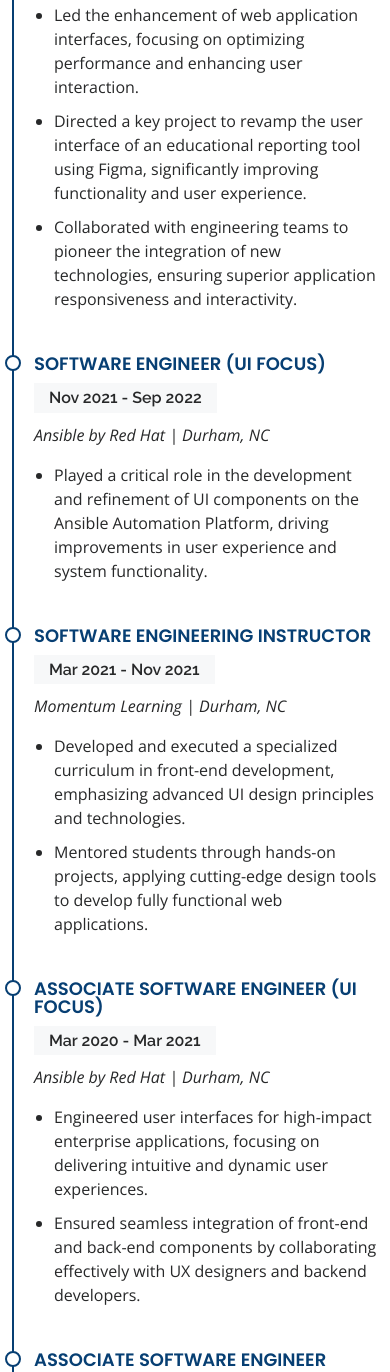
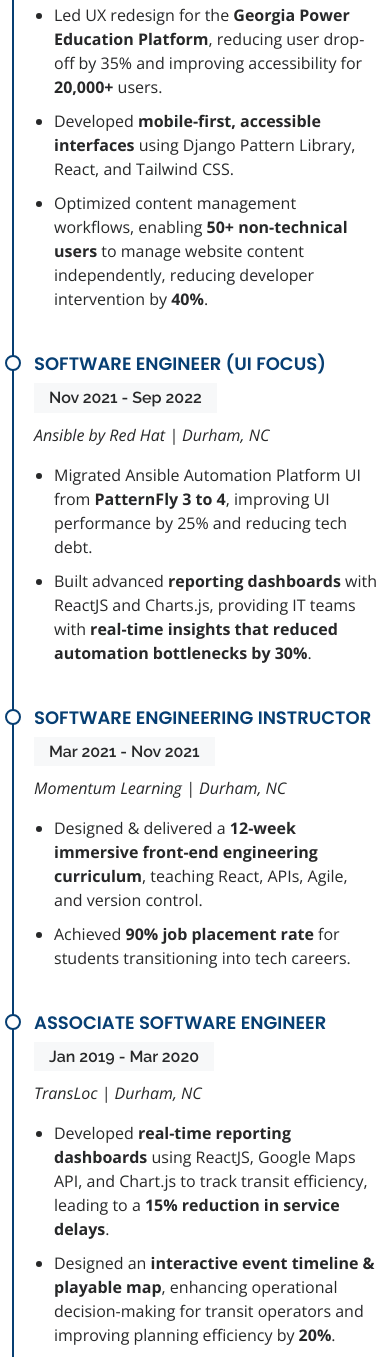
Before and after one commit to jeanetteobr/resume-site, a plain HTML site: page index.html in a window 390 px wide. Shown: the part 4440-5812 px from the top of the page. Drawn offline with nearby package versions, Linux system fonts and the light colour scheme.

Commit message:
chore: update resume

```diff
--- a/index.html
+++ b/index.html
@@ -131,7 +131,7 @@
         data-aos="zoom-in"
         data-aos-delay="100"
       >
-        <h1>Jeanette O'Brien </h1>
+        <h1>Jeanette O'Brien</h1>
         <p>
           A passionate
           <span
@@ -204,13 +204,13 @@
               </p>
 
               <p>
-                Throughout my career, I have collaborated with diverse teams at organizations
-                like Caktus Group and Ansible by Red Hat, driving projects that
-                leverage cutting-edge technologies to create impactful software
-                solutions. My technical arsenal includes expertise in
-                JavaScript, TypeScript, React.js, and modern development
-                frameworks, which I apply to build scalable, responsive, and
-                intuitive applications.
+                Throughout my career, I have collaborated with diverse teams at
+                organizations like Caktus Group and Ansible by Red Hat, driving
+                projects that leverage cutting-edge technologies to create
+                impactful software solutions. My technical arsenal includes
+                expertise in JavaScript, TypeScript, React.js, and modern
+                development frameworks, which I apply to build scalable,
+                responsive, and intuitive applications.
               </p>
 
               <p>
@@ -260,7 +260,8 @@
                     </li>
                     <li>
                       <i class="bi bi-chevron-right"></i>
-                      <strong>Specialization:</strong> <span>Front-End & UI Development</span>
+                      <strong>Specialization:</strong>
+                      <span>Front-End & UI Development</span>
                     </li>
                   </ul>
                 </div>
@@ -434,7 +435,10 @@
 
               <h3 class="resume-title">Certifications</h3>
               <div class="resume-item">
-                <h4>12-week Immersive Coding Bootcamp | Front-End &amp; Agile Software Development</h4>
+                <h4>
+                  12-week Immersive Coding Bootcamp | Front-End &amp; Agile
+                  Software Development
+                </h4>
                 <h5>Jul 2018 - Oct 2018</h5>
                 <p><em>Momentum Learning, Durham, NC</em></p>
               </div>
@@ -448,13 +452,21 @@
                 <p><em>Caktus Group | New Durham, NC </em></p>
                 <ul>
                   <li>
-                    Led the enhancement of web application interfaces, focusing on optimizing performance and enhancing user interaction.
+                    Led UX redesign for the
+                    <strong>Georgia Power Education Platform</strong>, reducing
+                    user drop-off by 35% and improving accessibility for
+                    <strong>20,000+</strong> users.
                   </li>
                   <li>
-                    Directed a key project to revamp the user interface of an educational reporting tool using Figma, significantly improving functionality and user experience.
+                    Developed
+                    <strong>mobile-first, accessible interfaces</strong> using
+                    Django Pattern Library, React, and Tailwind CSS.
                   </li>
                   <li>
-                    Collaborated with engineering teams to pioneer the integration of new technologies, ensuring superior application responsiveness and interactivity.
+                    Optimized content management workflows, enabling
+                    <strong>50+ non-technical users</strong> to manage website
+                    content independently, reducing developer intervention by
+                    <strong>40%</strong>.
                   </li>
                 </ul>
               </div>
@@ -464,7 +476,17 @@
                 <p><em>Ansible by Red Hat | Durham, NC</em></p>
                 <ul>
                   <li>
-                    Played a critical role in the development and refinement of UI components on the Ansible Automation Platform, driving improvements in user experience and system functionality.
+                    Migrated Ansible Automation Platform UI from
+                    <strong>PatternFly 3 to 4</strong>, improving UI performance
+                    by 25% and reducing tech debt.
+                  </li>
+                  <li>
+                    Built advanced <strong>reporting dashboards</strong> with
+                    ReactJS and Charts.js, providing IT teams with
+                    <strong
+                      >real-time insights that reduced automation bottlenecks by
+                      30%</strong
+                    >.
                   </li>
                 </ul>
               </div>
@@ -474,23 +496,15 @@
                 <p><em>Momentum Learning | Durham, NC</em></p>
                 <ul>
                   <li>
-                    Developed and executed a specialized curriculum in front-end development, emphasizing advanced UI design principles and technologies.
+                    Designed & delivered a
+                    <strong
+                      >12-week immersive front-end engineering
+                      curriculum</strong
+                    >, teaching React, APIs, Agile, and version control.
                   </li>
                   <li>
-                    Mentored students through hands-on projects, applying cutting-edge design tools to develop fully functional web applications.
-                  </li>
-                </ul>
-              </div>
-              <div class="resume-item">
-                <h4>Associate Software Engineer (UI Focus)</h4>
-                <h5>Mar 2020 - Mar 2021</h5>
-                <p><em>Ansible by Red Hat | Durham, NC</em></p>
-                <ul>
-                  <li>
-                    Engineered user interfaces for high-impact enterprise applications, focusing on delivering intuitive and dynamic user experiences.
-                  </li>
-                  <li>
-                    Ensured seamless integration of front-end and back-end components by collaborating effectively with UX designers and backend developers.
+                    Achieved <strong>90% job placement rate</strong> for
+                    students transitioning into tech careers.
                   </li>
                 </ul>
               </div>
@@ -500,7 +514,13 @@
                 <p><em>TransLoc | Durham, NC</em></p>
                 <ul>
                   <li>
-                    Contributed to front-end development initiatives for transportation software, enhancing interface usability and operational efficiency.
+                    Developed <strong>real-time reporting dashboards</strong> using ReactJS,
+                    Google Maps API, and Chart.js to track transit efficiency,
+                    leading to a <strong>15% reduction in service delays</strong>.
+                  </li>
+                  <li>
+                    Designed an <strong>interactive event timeline & playable map</strong>, enhancing operational decision-making for
+                    transit operators and improving planning efficiency by <strong>20%</strong>.
                   </li>
                 </ul>
               </div>
@@ -724,24 +744,42 @@
       </section>
       <!-- End Services Section -->
 
-      <section id="testimonials" class="testimonials section-bg">
-        <div class="container" data-aos="fade-up">
-
+      <section
+        id="testimonials"
+        class="testimonials section-bg"
+      >
+        <div
+          class="container"
+          data-aos="fade-up"
+        >
           <div class="section-title">
             <h2>Testimonials</h2>
           </div>
 
-          <div class="testimonials-slider swiper" data-aos="fade-up" data-aos-delay="100">
+          <div
+            class="testimonials-slider swiper"
+            data-aos="fade-up"
+            data-aos-delay="100"
+          >
             <div class="swiper-wrapper">
-
               <div class="swiper-slide">
                 <div class="testimonial-item">
-                  <img src="assets/img/testimonials/testimonials-1.jpeg" class="testimonial-img" alt="">
+                  <img
+                    src="assets/img/testimonials/testimonials-1.jpeg"
+                    class="testimonial-img"
+                    alt=""
+                  />
                   <h3>Brandi Neal</h3>
                   <h4>Writer &amp; Editor</h4>
                   <p>
                     <i class="bx bxs-quote-alt-left quote-icon-left"></i>
-                    Jeanette is a rock star who is willing to tackle any task. Professional, insightful and innovative, Jeanette was hands down the best hiring decision I ever made. A quick study, she’s willing to put in the work to learn new systems quickly, and her design, project management and stellar quality assurance skills were vital to our team’s success at YPO.
+                    Jeanette is a rock star who is willing to tackle any task.
+                    Professional, insightful and innovative, Jeanette was hands
+                    down the best hiring decision I ever made. A quick study,
+                    she’s willing to put in the work to learn new systems
+                    quickly, and her design, project management and stellar
+                    quality assurance skills were vital to our team’s success at
+                    YPO.
                     <i class="bx bxs-quote-alt-right quote-icon-right"></i>
                   </p>
                 </div>
@@ -750,12 +788,21 @@
 
               <div class="swiper-slide">
                 <div class="testimonial-item">
-                  <img src="assets/img/testimonials/testimonials-2.jpg" class="testimonial-img" alt="">
+                  <img
+                    src="assets/img/testimonials/testimonials-2.jpg"
+                    class="testimonial-img"
+                    alt=""
+                  />
                   <h3>David O'Neill</h3>
                   <h4>Principal Software Engineer @ Red Hat</h4>
                   <p>
                     <i class="bx bxs-quote-alt-left quote-icon-left"></i>
-                    Jeanette was a great person to work with and brought joy to the team, with her great personality. Jeanette has a steadfast work etiquette and made great contributions on our reactjs front-end. Jeanette is a great team player and was at all times working closely with a number of engineers to bring great features to Red Hat products.
+                    Jeanette was a great person to work with and brought joy to
+                    the team, with her great personality. Jeanette has a
+                    steadfast work etiquette and made great contributions on our
+                    reactjs front-end. Jeanette is a great team player and was
+                    at all times working closely with a number of engineers to
+                    bring great features to Red Hat products.
                     <i class="bx bxs-quote-alt-right quote-icon-right"></i>
                   </p>
                 </div>
@@ -803,13 +850,12 @@
                 </div>
               </div> -->
               <!-- End testimonial item -->
-
             </div>
             <div class="swiper-pagination"></div>
           </div>
-
         </div>
-      </section><!-- End Testimonials Section -->
+      </section>
+      <!-- End Testimonials Section -->
 
       <!-- ======= Contact Section ======= -->
       <section
@@ -844,7 +890,6 @@
                   <h4>Email:</h4>
                   <p>jeanette.obr@gmail.com</p>
                 </div>
-
               </div>
             </div>
 
@@ -919,10 +964,10 @@
             ><i class="bx bxl-linkedin"></i
           ></a>
           <a
-          href="https://www.instagram.com/bean.can.draw/"
-          class="instagram"
-          ><i class="bx bxl-instagram"></i
-        ></a>
+            href="https://www.instagram.com/bean.can.draw/"
+            class="instagram"
+            ><i class="bx bxl-instagram"></i
+          ></a>
         </div>
       </div>
     </footer>
```
